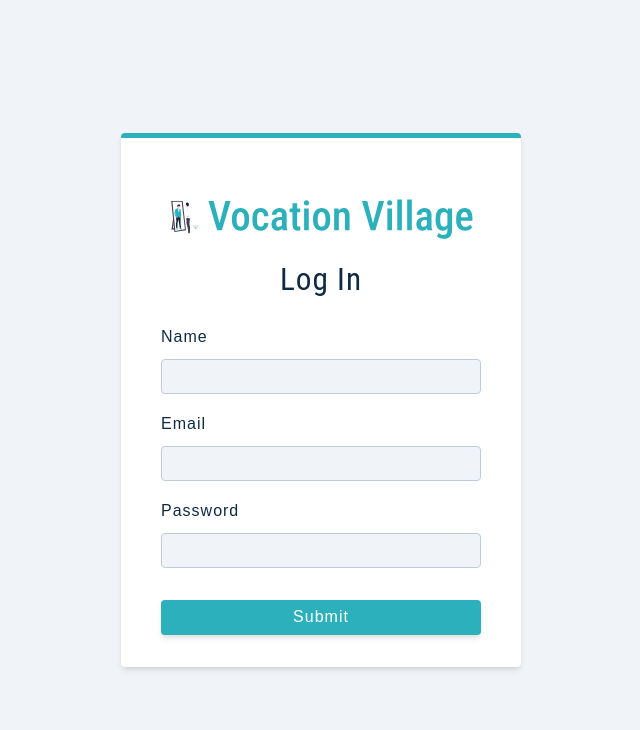
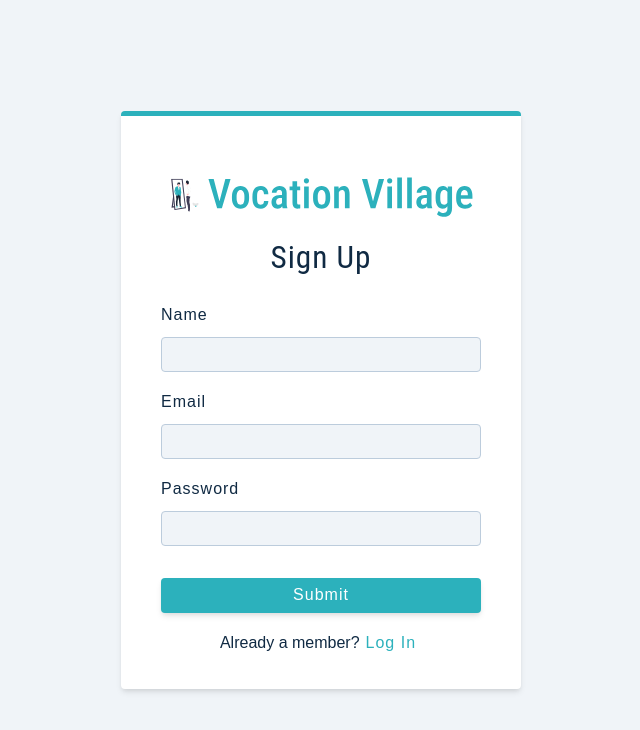
Before and after one commit to outstandingly64/vocation-village, a React (Create React App) app: page /register in a window 1280 px wide. Shown: the top 730 px of the page, without its empty margins (319-959 px from the left). Built offline with nearby package versions, Linux system fonts and the light colour scheme.

Commit message:
toggling the Register form mode (login/signup)

```diff
--- a/src/pages/Register.js
+++ b/src/pages/Register.js
@@ -1,7 +1,7 @@
 import { useState, useEffect } from "react";
 import { Logo, FormInput, Alert } from "../components";
 import Wrapper from "../assets/wrappers/RegisterPage";
-//TODO: showAlert and is registered will depend on future Context values
+//TODO: showAlert will depend on future Context values
 
 const initialState = {
   name: "",
@@ -13,6 +13,7 @@ const initialState = {
 
 const Register = () => {
   const [values, setValues] = useState(initialState);
+  const { name, email, password, isRegistered, showAlert } = values;
 
   const handleChange = (e) => {
     console.log(e.target);
@@ -23,33 +24,49 @@ const Register = () => {
     console.log(e.target);
   };
 
+  const toggleIsRegistered = () => {
+    setValues({ ...values, isRegistered: !isRegistered });
+  };
+
   return (
     <Wrapper className="full-page">
       <form className="form" onSubmit={onSubmit}>
         <Logo />
-        <h3>Log In</h3>
-        {values.showAlert && <Alert />}
-        <FormInput
-          type="text"
-          name="name"
-          value={values.name}
-          handleChange={handleChange}
-        />
+        <h3>{isRegistered ? "Log In" : "Sign Up"}</h3>
+        {showAlert && <Alert />}
+        {!isRegistered && (
+          <FormInput
+            type="text"
+            name="name"
+            value={name}
+            handleChange={handleChange}
+          />
+        )}
         <FormInput
           type="email"
           name="email"
-          value={values.email}
+          value={email}
           handleChange={handleChange}
         />
         <FormInput
           type="password"
           name="password"
-          value={values.password}
+          value={password}
           handleChange={handleChange}
         />
         <button type="submit" className="btn btn-block">
           Submit
         </button>
+        <p>
+          {isRegistered ? "Not a member yet?" : "Already a member?"}
+          <button
+            type="button"
+            onClick={toggleIsRegistered}
+            className="member-btn"
+          >
+            {isRegistered ? "Sign Up" : "Log In"}
+          </button>
+        </p>
       </form>
     </Wrapper>
   );
```
